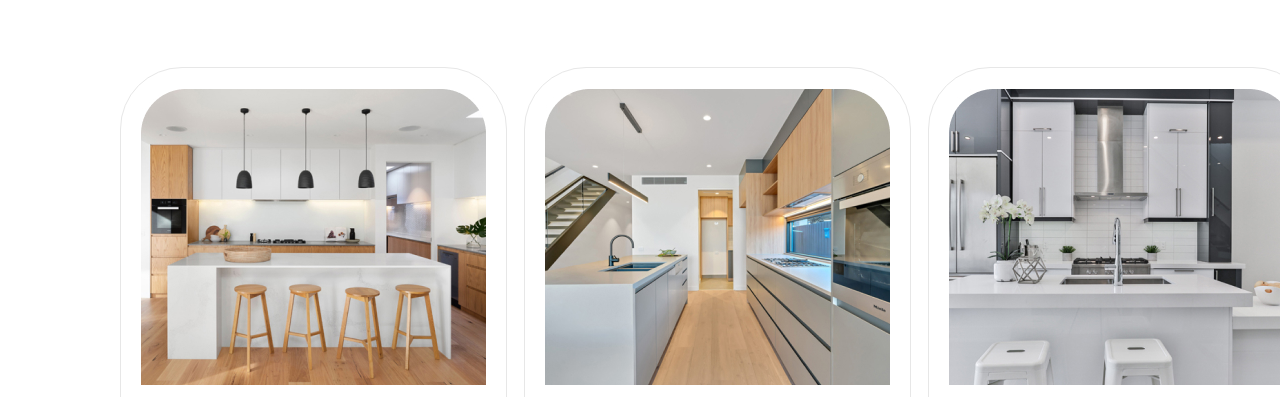
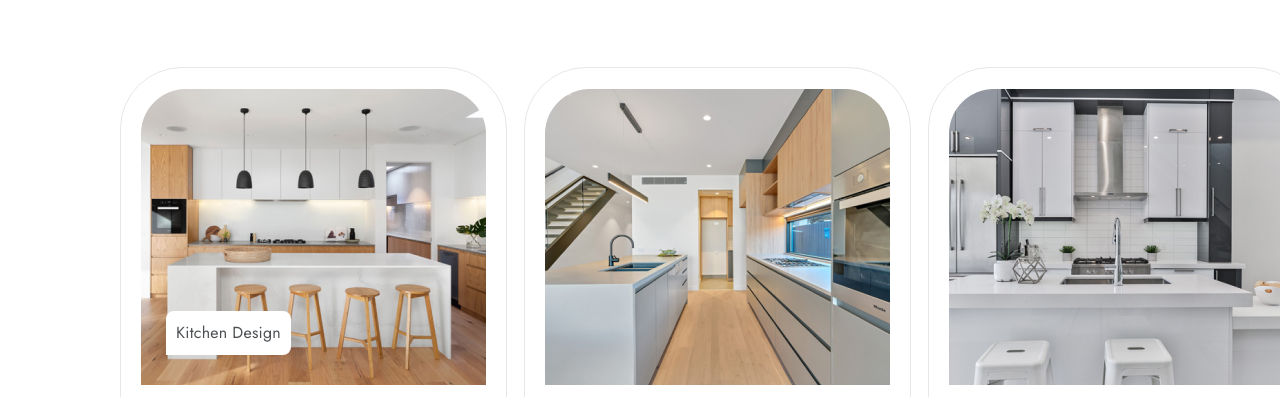
Before and after one commit to SabinaBelcheva/intemo, a plain HTML site: page index.html in a window 1280 px wide. Shown: the part 5925-6322 px from the top of the page. Drawn offline with nearby package versions, Linux system fonts and the light colour scheme.

Commit message:
Update html + css

```diff
--- a/css/styles.css
+++ b/css/styles.css
@@ -501,6 +501,28 @@ img {
   margin-bottom: 15px;
 }
 
+.blogs-thumb {
+  position: relative;
+}
+
+.blogs-btn {
+  position: absolute;
+  bottom: 30px;
+  left: 25px;
+  width: 125px;
+  height: 44px;
+  font-family: "Jost";
+  font-style: normal;
+  font-weight: 400;
+  font-size: 16px;
+  line-height: 24px;
+  background: #ffffff;
+  border-radius: 8px 8px 8px 0px;
+  letter-spacing: 0.22px;
+  border: none;
+  color: #4d5053;
+}
+
 .blogs-item-title {
   font-family: "DM Serif Display";
   font-style: normal;
--- a/index.html
+++ b/index.html
@@ -335,11 +335,16 @@
           <ul class="blogs-list">
             <li class="blogs-list-item">
               <div class="blogs-content">
-                <img
-                  class="blogs-image"
-                  src="./images/blogs-photo-1.jpg"
-                  alt="kitchen"
-                />
+                <div class="blogs-thumb">
+                  <img
+                    class="blogs-image"
+                    src="./images/blogs-photo-1.jpg"
+                    alt="kitchen"
+                  />
+                  <button type="button" class="blogs-btn">
+                    Kitchen Design
+                  </button>
+                </div>
                 <h3 class="blogs-item-title">
                   Residential Interior Designer <br />
                   In New York, USA
```
